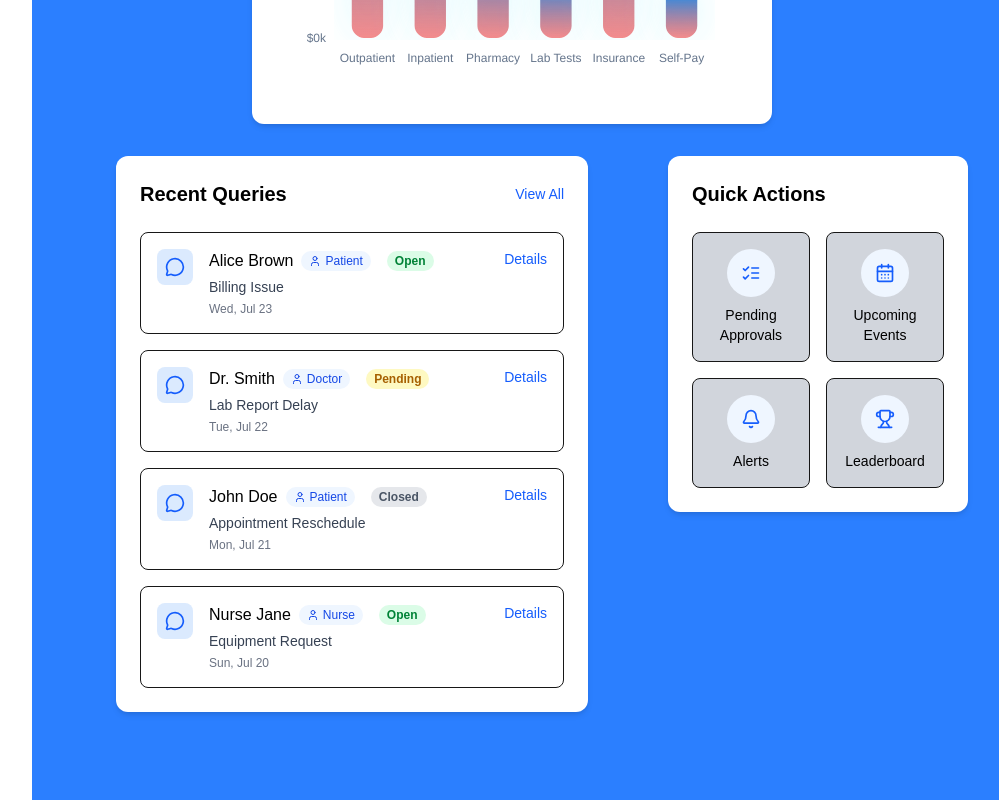
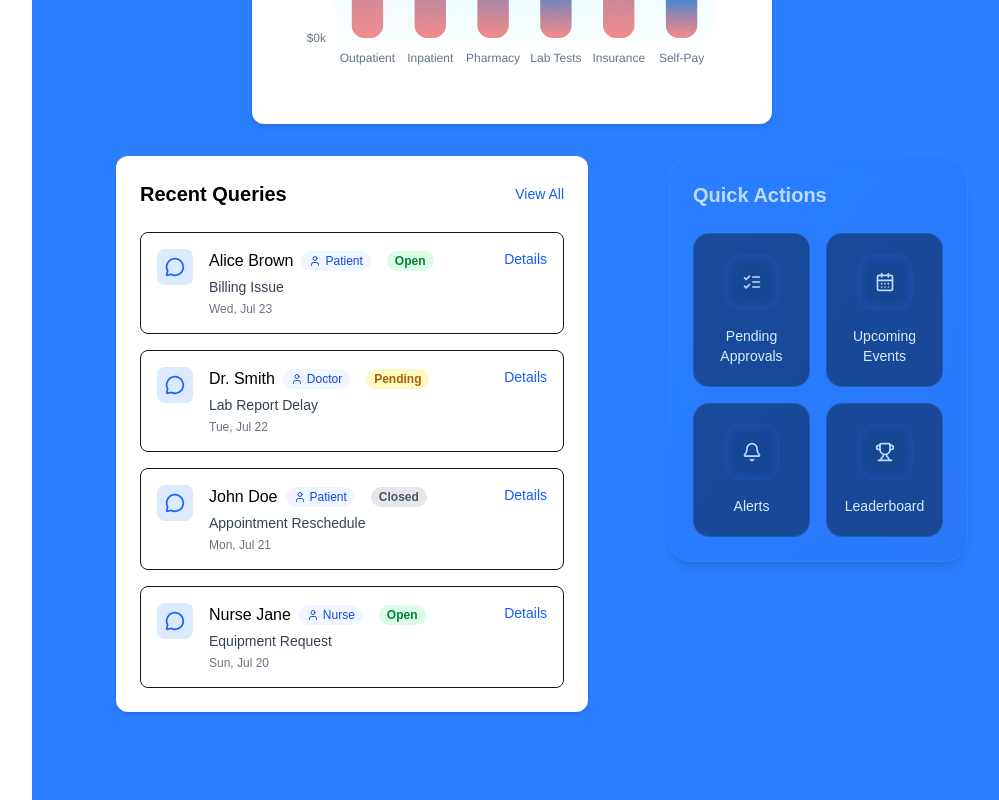
Before and after one commit to Sparta503/hospital-management-system, a Next.js app: page /admin/dashboard in a window 1280 px wide. Shown: the part 1688-2488 px from the top of the page, without its empty margins (208-1207 px from the left). Built offline with nearby package versions, Linux system fonts and the light colour scheme; sample sign-in values are in the browser's storage.

Commit message:
Update QuickActions.tsx

```diff
--- a/src/app/admin/dashboard/QuickActions.tsx
+++ b/src/app/admin/dashboard/QuickActions.tsx
@@ -1,11 +1,11 @@
 // src/app/patient/dashboard/components/QuickActions.tsx
 import React from 'react';
-import { ListChecks, CalendarDays, Bell, Trophy } from 'lucide-react';
+import { ListChecks, CalendarDays, Bell, Trophy, LucideProps } from 'lucide-react';
 
 interface QuickAction {
   id: number;
   title: string;
-  icon: React.ReactNode;
+  icon: React.ComponentType<LucideProps>;
   onClick: () => void;
 }
 
@@ -14,43 +14,50 @@ const QuickActions: React.FC = () => {
     {
       id: 1,
       title: 'Pending Approvals',
-      icon: <ListChecks className="w-5 h-5" />,
+      icon: ListChecks,
       onClick: () => console.log('Show Pending Approvals')
     },
     {
       id: 2,
       title: 'Upcoming Events',
-      icon: <CalendarDays className="w-5 h-5" />,
+      icon: CalendarDays,
       onClick: () => console.log('Show Upcoming Events')
     },
     {
       id: 3,
       title: 'Alerts',
-      icon: <Bell className="w-5 h-5" />,
+      icon: Bell,
       onClick: () => console.log('Show Alerts')
     },
     {
       id: 4,
       title: 'Leaderboard',
-      icon: <Trophy className="w-5 h-5" />,
+      icon: Trophy,
       onClick: () => console.log('Show Leaderboard')
     }
   ];
 
   return (
-    <div className="bg-white rounded-xl shadow-md p-6">
-      <h2 className="text-xl font-semibold text-black mb-6">Quick Actions</h2>
-      <div className="grid grid-cols-2 sm:grid-cols-2 gap-4">
+    <div className="bg-gradient-to-br from-blue-500/10 via-blue-600/10 to-blue-800/10 backdrop-blur-sm rounded-3xl shadow-lg p-6 border border-blue-400/20 overflow-hidden group/container">
+      <h2 className="text-xl font-semibold text-blue-200 mb-6">Quick Actions</h2>
+      <div className="grid grid-cols-2 gap-4">
         {actions.map((action) => (
           <button
             key={action.id}
             onClick={action.onClick}
-            className="flex flex-col items-center justify-center p-4 border rounded-lg bg-gray-300 hover:bg-blue-500 hover:text-white transition-colors duration-200 group"
+            className="flex flex-col items-center justify-center p-5 rounded-2xl bg-black/40 border border-blue-400/20
+            hover:bg-gradient-to-br hover:from-blue-500/20 hover:to-blue-600/20 hover:border-blue-300/60
+            hover:shadow-xl hover:shadow-blue-500/30 hover:-translate-y-1 transform transition-all duration-300
+            group-hover:scale-[0.98] hover:!scale-100 relative overflow-hidden"
           >
-            <div className="w-12 h-12 rounded-full bg-blue-50 flex items-center justify-center text-blue-600 mb-2">
-              {action.icon}
+            <div className="w-14 h-14 rounded-2xl bg-blue-500/30 backdrop-blur-sm flex items-center justify-center text-blue-200 mb-4
+            group-hover:bg-blue-500/50 group-hover:shadow-inner group-hover:shadow-blue-400/30
+            transition-all duration-300 transform group-hover:scale-110">
+              <action.icon className="w-5 h-5" />
             </div>
-            <span className="text-sm font-medium text-black group-hover:text-white">{action.title}</span>
+            <span className="text-sm font-medium text-blue-100 group-hover:text-white text-center relative z-10">{action.title}</span>
+            <div className="absolute inset-0 bg-gradient-to-br from-blue-500/0 via-blue-600/0 to-blue-400/20
+            opacity-0 group-hover:opacity-100 transition-opacity duration-300 pointer-events-none" />
           </button>
         ))}
       </div>
```
